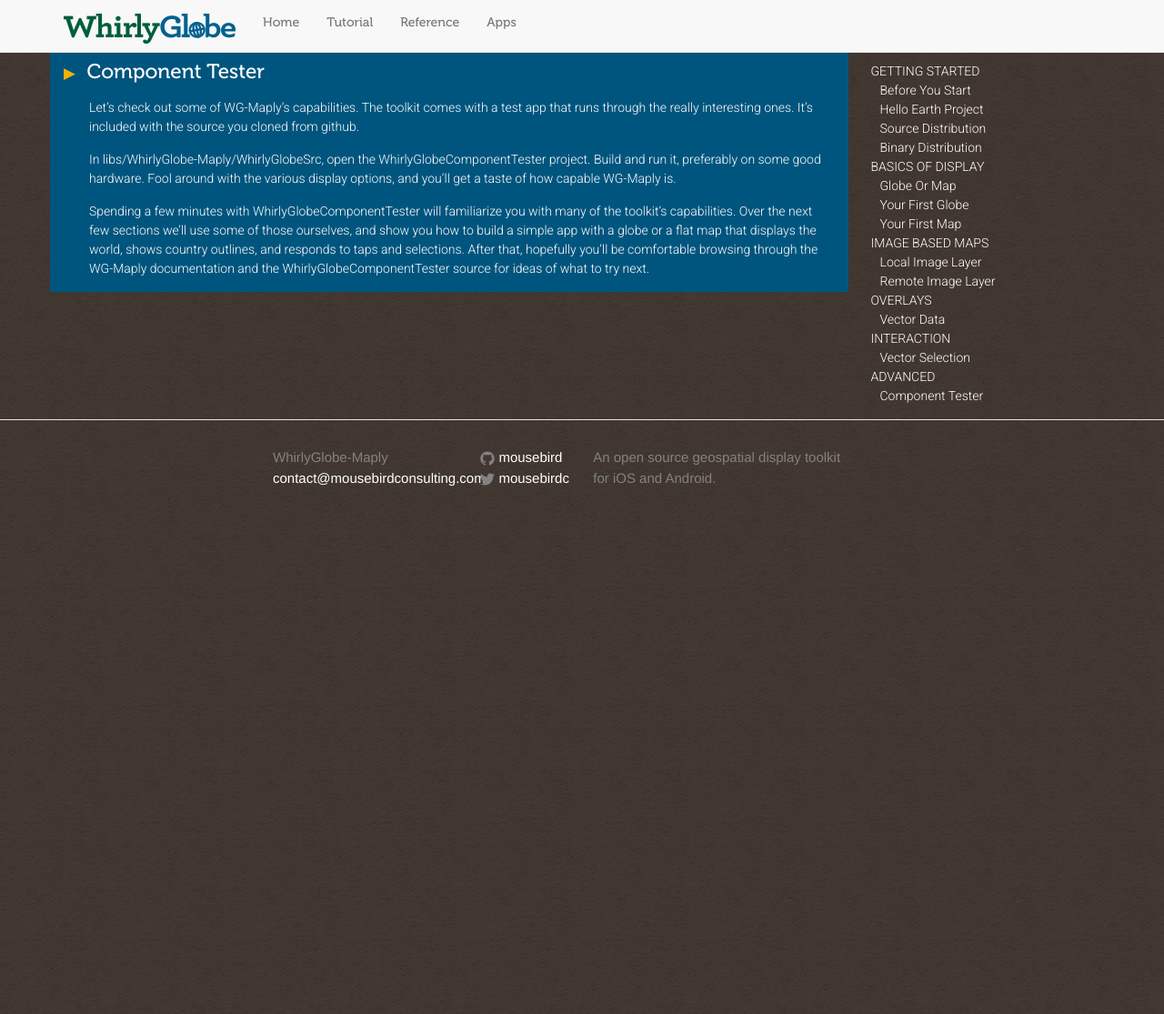
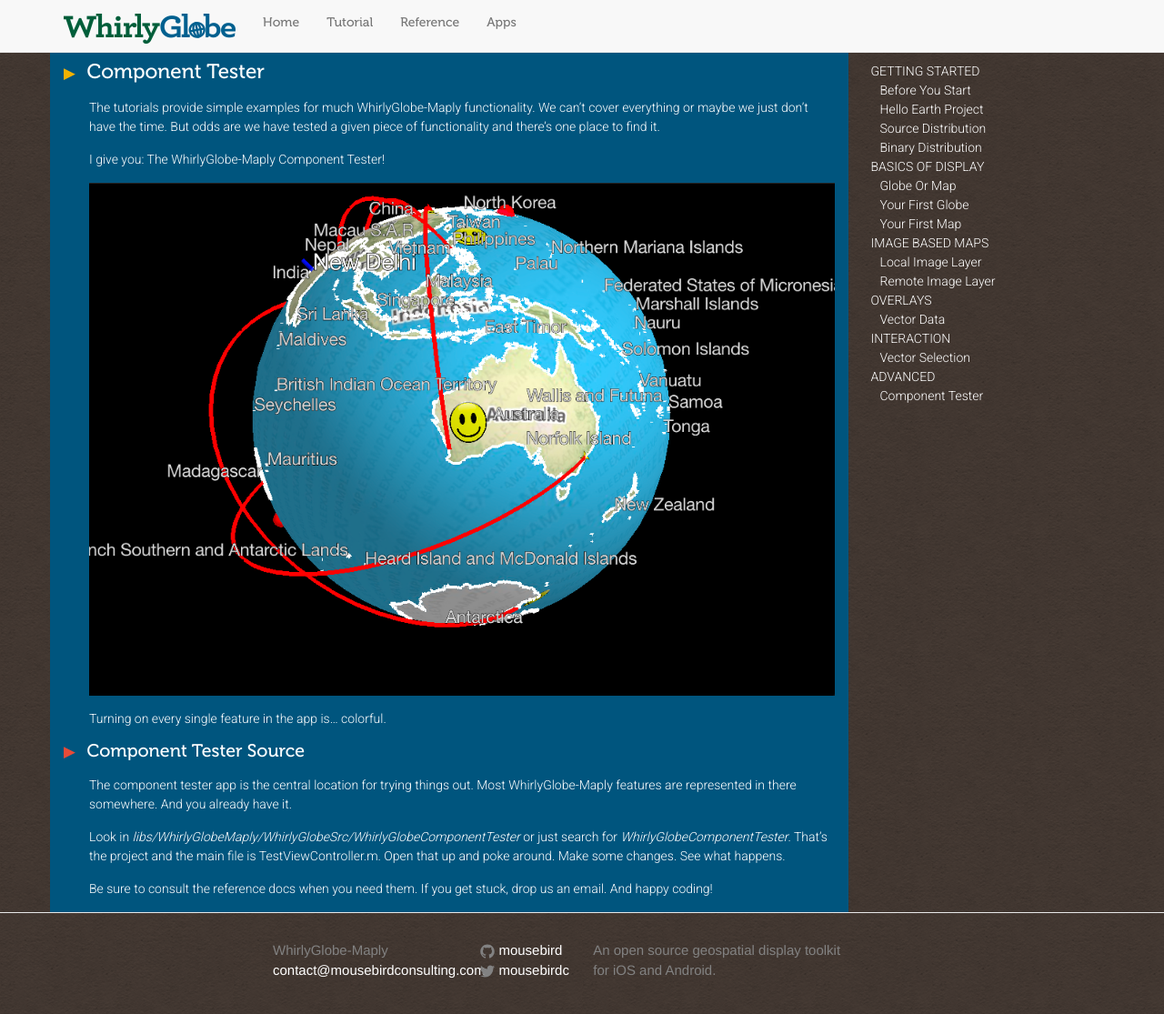
Before and after one commit to muruganandham/WhirlyGlobe-Maply-Site, a Jekyll site: the page built from tutorial/component_tester.md, in a window 1280 px wide and 1139 px high. Shown: the top 1115 px of the window at 91% size. Built offline with Jekyll 4.4.1, drawn with Linux system fonts in a browser that asks for light colours; nearby versions of some CDN libraries; some web fonts are replaced.

Commit message:
Component Tester tutorial.

```diff
--- a/tutorial/component_tester.md
+++ b/tutorial/component_tester.md
@@ -3,8 +3,18 @@ title: Component Tester
 layout: tutorial
 ---
 
-Let's check out some of WG-­Maply's capabilities.  The toolkit comes with a test app that runs through the really interesting ones.  It's included with the source you cloned from github.
+The tutorials provide simple examples for much WhirlyGlobe-Maply functionality.  We can't cover everything or maybe we just don't have the time.  But odds are we have tested a given piece of functionality and there's one place to find it.
 
-In libs/WhirlyGlobe-Maply/WhirlyGlobeSrc, open the WhirlyGlobeComponentTester project. Build and run it, preferably on some good hardware. Fool around with the various display options, and you'll get a taste of how capable WG-­Maply is.
+I give you: The WhirlyGlobe-Maply Component Tester!
 
-Spending a few minutes with WhirlyGlobeComponentTester will familiarize you with many of the toolkit’s capabilities. Over the next few sections we'll use some of those ourselves, and show you how to build a simple app with a globe or a flat map that displays the world, shows country outlines, and responds to taps and selections. After that, hopefully you'll be comfortable browsing through the [WG-Maply documentation](http://mousebird.github.io/WhirlyGlobe/documentation/2_3/) and the WhirlyGlobeComponentTester source for ideas of what to try next.
+![MapQuest Open Satellite]({{ site.baseurl }}/images/tutorial/component_tester_1.png)
+
+Turning on every single feature in the app is... colorful.
+
+### Component Tester Source
+
+The component tester app is the central location for trying things out.  Most WhirlyGlobe-Maply features are represented in there somewhere.  And you already have it.
+
+Look in _libs/WhirlyGlobeMaply/WhirlyGlobeSrc/WhirlyGlobeComponentTester_ or just search for _WhirlyGlobeComponentTester_.  That's the project and the main file is TestViewController.m.  Open that up and poke around.  Make some changes.  See what happens.
+
+Be sure to consult the reference docs when you need them.  If you get stuck, drop us an email.  And happy coding!
```
Also changed, not shown: tutorial/vector_selection.md (+1 -1 lines), images/tutorial/component_tester_1.png (added), 2 other files.
